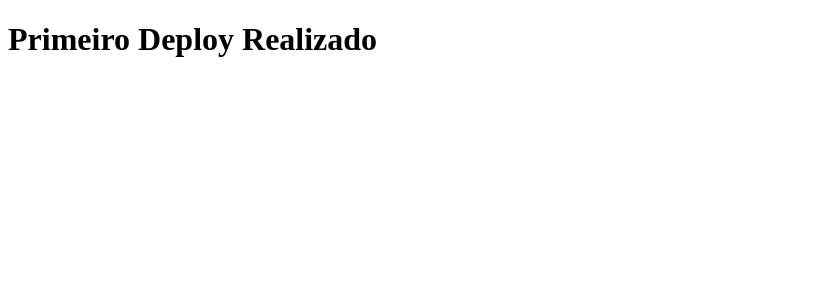
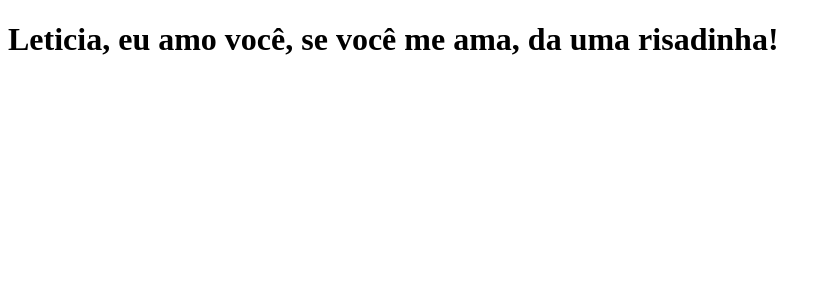
Before and after one commit to marcoosspaulo16/clone-tabnews, a Next.js app: page / in a window 1280 px wide. Shown: the top 300 px of the page, without its empty margins (0-831 px from the left). Built offline with nearby package versions, Linux system fonts and the light colour scheme.

Commit message:
modifica a frase

```diff
--- a/pages/index.js
+++ b/pages/index.js
@@ -1,8 +1,5 @@
-import { Analytics } from '@vercel/analytics/react';
-
 function Home() {
-    return <h1> Primeiro Deploy Realizado </h1>
+    return <h1> Leticia, eu amo você, se você me ama, da uma risadinha!</h1>
 }
 
 export default Home;
-<Analytics />
```
